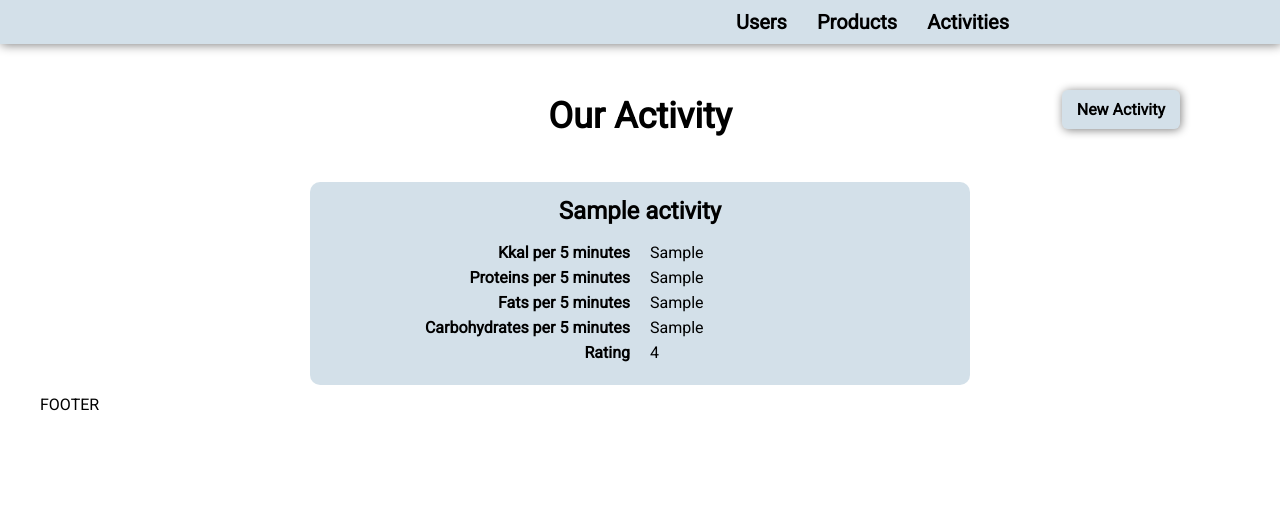
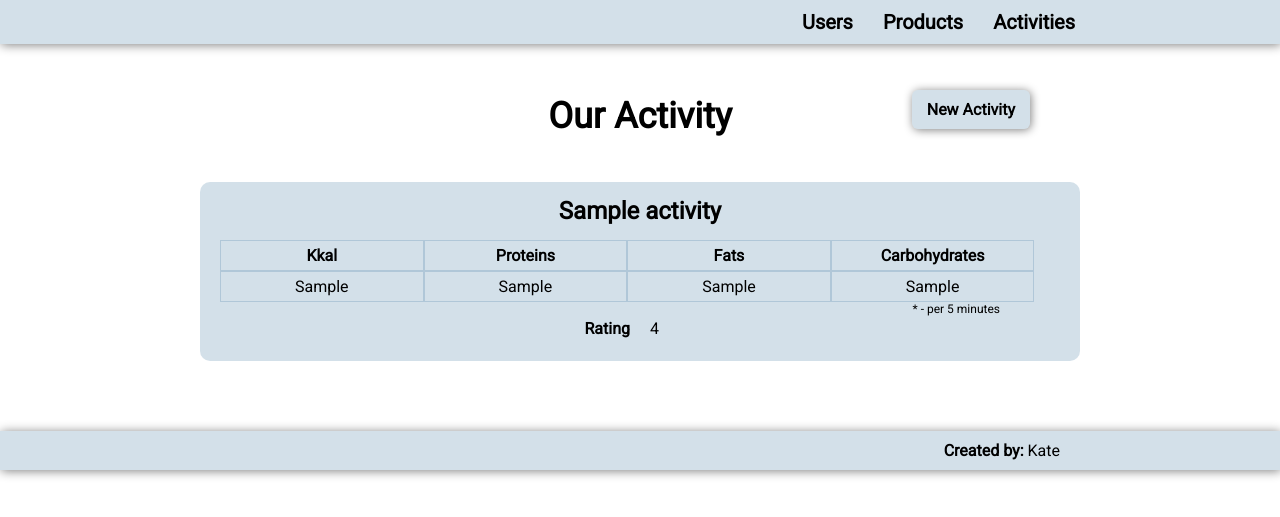
Before and after one commit to katebalan/eating_project, a Symfony app: template src/EatingBundle/Resources/views/Activity/list.html.twig in a window 1280 px wide. Shown: the top 517 px of the page. Run offline with Twig, Linux system fonts and the light colour scheme; the template is opened without the code that fills it: most values are stand-ins (such as "Sample title", 1, 10 or a date in 2020); some libraries are stand-ins or nearby versions.

Commit message:
style changes

```diff
--- a/app/Resources/views/base.html.twig
+++ b/app/Resources/views/base.html.twig
@@ -20,12 +20,12 @@
                 </div>
             {% endfor %}
             {% block body %}{% endblock %}
-            {% block footer %}
-                {% include 'EatingBundle:regions:footer.html.twig' %}
-            {% endblock %}
-            {% block javascripts %}
-                <script src="{{ asset('js/main.js') }}"></script>
-            {% endblock %}
         </div>
+        {% block footer %}
+            {% include 'EatingBundle:regions:footer.html.twig' %}
+        {% endblock %}
+        {% block javascripts %}
+            <script src="{{ asset('js/main.js') }}"></script>
+        {% endblock %}
     </body>
 </html>
--- a/src/EatingBundle/Resources/public/common/common.scss
+++ b/src/EatingBundle/Resources/public/common/common.scss
@@ -18,5 +18,5 @@ h1 {
 
 .ea-wrapper {
   margin: 60px auto;
-  max-width: 1200px;
+  max-width: 900px;
 }
--- a/src/EatingBundle/Resources/public/components/list.scss
+++ b/src/EatingBundle/Resources/public/components/list.scss
@@ -10,14 +10,14 @@
   justify-content: center;
 
   &_items {
-    width: 40%;
+    width: 100%;
     margin: 10px;
     border-radius: 10px;
     background-color: rgba(39, 102, 145, 0.2);
     //box-shadow: 1px 1px 3px 2px grey;
 
     &:nth-child(4n+1), &:nth-child(4n){
-      width: 55%;
+      //width: 55%;
     }
 
     a {
@@ -78,6 +78,6 @@
   }
 }
 
-.ea-button:hover, .ea-list_items:hover, .ea-list_block:hover {
+.ea-button:hover, .ea-list_items:hover {
   background-color: rgba(39, 102, 145, 0.5);
 }
--- a/src/EatingBundle/Resources/public/components/regions/footer.scss
+++ b/src/EatingBundle/Resources/public/components/regions/footer.scss
@@ -1 +1,19 @@
 @charset "UTF-8";
+
+.ea-footer {
+  background: rgba(39, 102, 145, 0.2);
+  box-shadow: 1px 1px 10px 0 grey;
+  width: 100%;
+
+  div {
+    max-width: 900px;
+    padding: 10px 30px;
+    box-sizing: border-box;
+    margin: 0 auto;
+    text-align: right;
+
+    span {
+      font-weight: bold;
+    }
+  }
+}
--- a/src/EatingBundle/Resources/public/components/regions/header.scss
+++ b/src/EatingBundle/Resources/public/components/regions/header.scss
@@ -10,11 +10,11 @@
 
   ul {
     list-style: none;
-    padding: 0 20px;
+    padding: 0 30px;
     display: flex;
     flex-wrap: nowrap;
     justify-content: flex-end;
-    width: 60%;
+    max-width: 900px;
     margin: 0 auto;
 
     li {
--- /dev/null
+++ b/src/EatingBundle/Resources/public/components/table.scss
@@ -0,0 +1,27 @@
+@charset "UTF-8";
+
+.ea-table {
+  padding: 0 20px;
+
+  &__row {
+    display: flex;
+    flex-wrap: nowrap;
+
+    &:first-child {
+      font-weight: bold;
+    }
+  }
+
+  &__item {
+    width: 24%;
+    text-align: center;
+    border: 1px solid rgba(39, 102, 145, 0.2);
+    padding: 5px 0;
+  }
+
+  &__description {
+    text-align: right;
+    font-size: 12px;
+    padding: 0 60px;
+  }
+}
--- a/src/EatingBundle/Resources/public/style.scss
+++ b/src/EatingBundle/Resources/public/style.scss
@@ -3,6 +3,7 @@
 @import "common/common";
 @import "components/list";
 @import "components/new";
+@import "components/table";
 
 
 @import "components/regions/header";
--- a/src/EatingBundle/Resources/views/Activity/list.html.twig
+++ b/src/EatingBundle/Resources/views/Activity/list.html.twig
@@ -13,21 +13,20 @@
         {% for activ in activity %}
             <div class="ea-list_items">
                 <div class="ea-list_name">{{ activ.name }}</div>
-                <div class="ea-list_block">
-                    <div class="ea-list_item">Kkal per 5 minutes</div>
-                    <div class="ea-list_item">{{ activ.kkalPer5minutes }}</div>
-                </div>
-                <div class="ea-list_block">
-                    <div class="ea-list_item">Proteins per 5 minutes</div>
-                    <div class="ea-list_item">{{ activ.proteinsPer5minutes }}</div>
-                </div>
-                <div class="ea-list_block">
-                    <div class="ea-list_item">Fats per 5 minutes</div>
-                    <div class="ea-list_item">{{ activ.fatsPer5minutes }}</div>
-                </div>
-                <div class="ea-list_block">
-                    <div class="ea-list_item">Carbohydrates per 5 minutes</div>
-                    <div class="ea-list_item">{{ activ.carbohydratesPer5minutes }}</div>
+                <div class="ea-table">
+                    <div class="ea-table__row">
+                        <div class="ea-table__item">Kkal</div>
+                        <div class="ea-table__item">Proteins</div>
+                        <div class="ea-table__item">Fats</div>
+                        <div class="ea-table__item">Carbohydrates</div>
+                    </div>
+                    <div class="ea-table__row">
+                        <div class="ea-table__item">{{ activ.kkalPer5minutes }}</div>
+                        <div class="ea-table__item">{{ activ.proteinsPer5minutes }}</div>
+                        <div class="ea-table__item">{{ activ.fatsPer5minutes }}</div>
+                        <div class="ea-table__item">{{ activ.carbohydratesPer5minutes }}</div>
+                    </div>
+                    <div class="ea-table__description">* - per 5 minutes</div>
                 </div>
                 <div class="ea-list_block">
                     <div class="ea-list_item">Rating</div>
--- a/src/EatingBundle/Resources/views/regions/footer.html.twig
+++ b/src/EatingBundle/Resources/views/regions/footer.html.twig
@@ -1 +1,3 @@
-<footer>FOOTER</footer>
+<footer class="ea-footer">
+    <div><span>Created by:</span> Kate</div>
+</footer>
```
Also changed, not shown: src/EatingBundle/Resources/views/Products/list.html.twig (+14 -15 lines), web/css/style.css.
